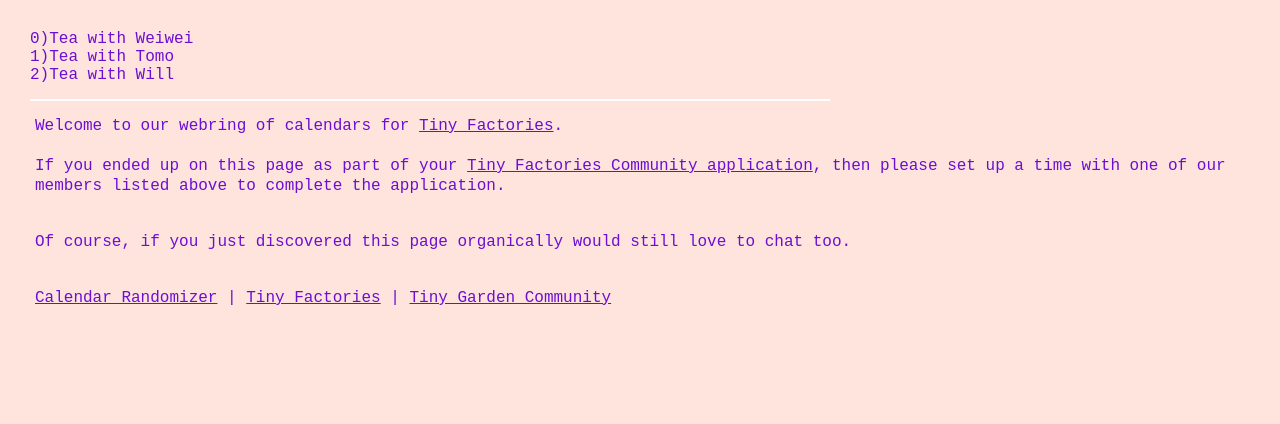
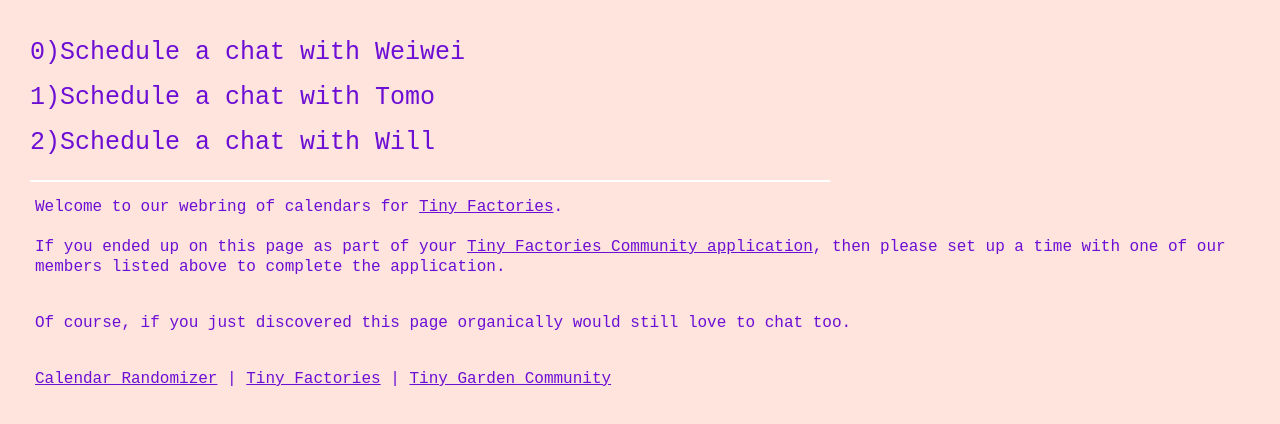
Before and after one commit to tiny-factories/meetwith, a plain HTML site: page index.html in a window 1280 px wide. Drawn offline with Linux system fonts and the light colour scheme; a web font is replaced by a local one.

Commit message:
Updated the style for each of the name

```diff
--- a/links/main.css
+++ b/links/main.css
@@ -5,6 +5,13 @@
   --links: #6c0ed4;
   --ascii: #6c0ed4;
 }
+
+
+li.calender {
+  line-height: 1.8;
+  font-size: 25px;
+}
+
 
 * {
   margin: 0;
--- a/scripts/sites.js
+++ b/scripts/sites.js
@@ -6,7 +6,7 @@
 const sites = [
   {
     url: "https://calendly.com/weiweihsu/tea",
-    title: "Tea with Weiwei",
+    title: "Schedule a chat with Weiwei",
     type: "calender",
     author: "gardener",
     contact: "email",
@@ -16,7 +16,7 @@ const sites = [
   },
   {
     url: "https://calendly.com/kihapper/chat",
-    title: "Tea with Tomo",
+    title: "Schedule a chat with Tomo",
     type: "calender",
     author: "gardener",
     contact: "email",
@@ -26,7 +26,7 @@ const sites = [
   },
   {
     url: "https://calendly.com/gndclouds/tea-time?month=2021-01",
-    title: "Tea with Will",
+    title: "Schedule a chat with Will",
     type: "calender",
     author: "gardener",
     contact: "email",
```
